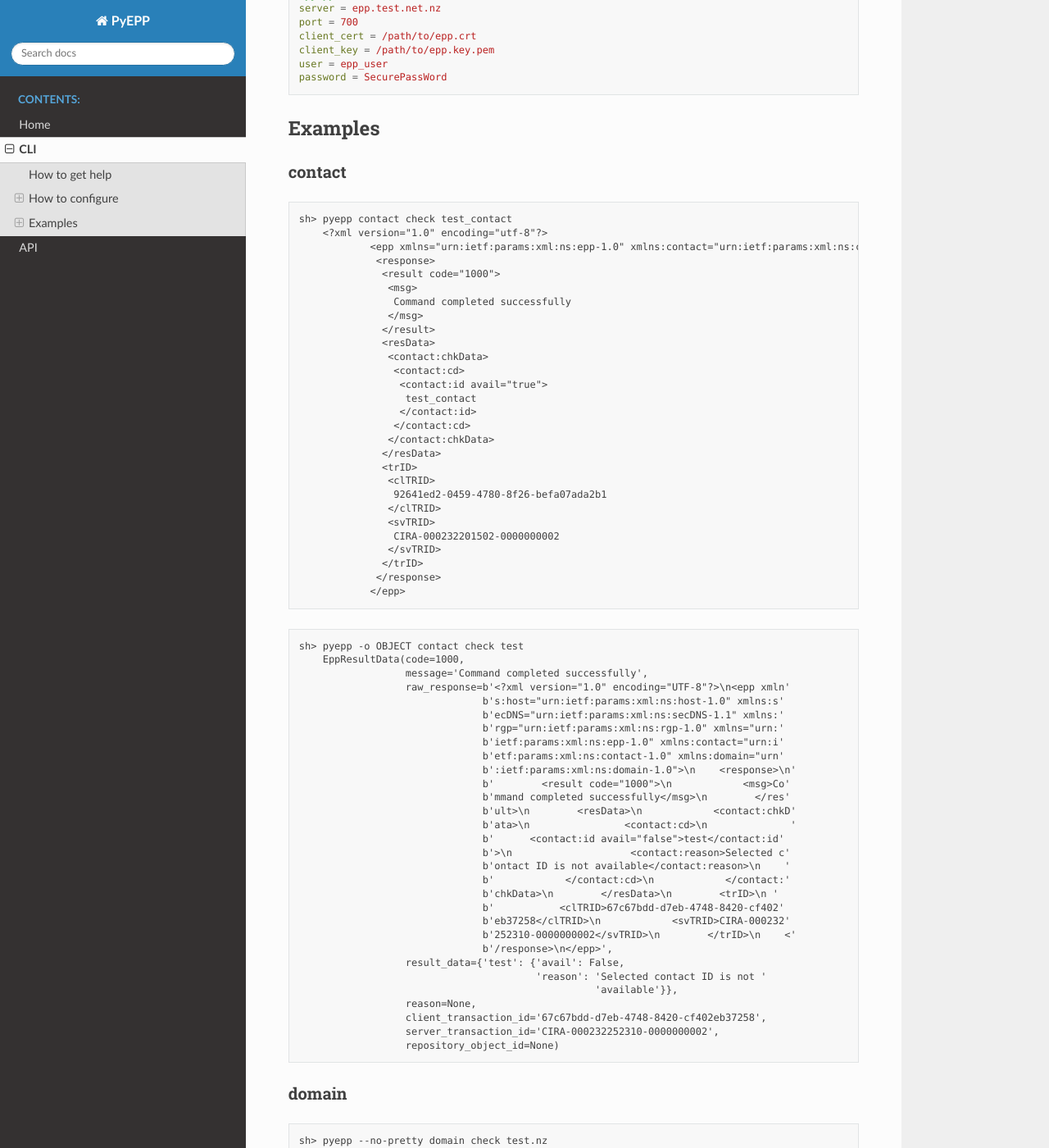
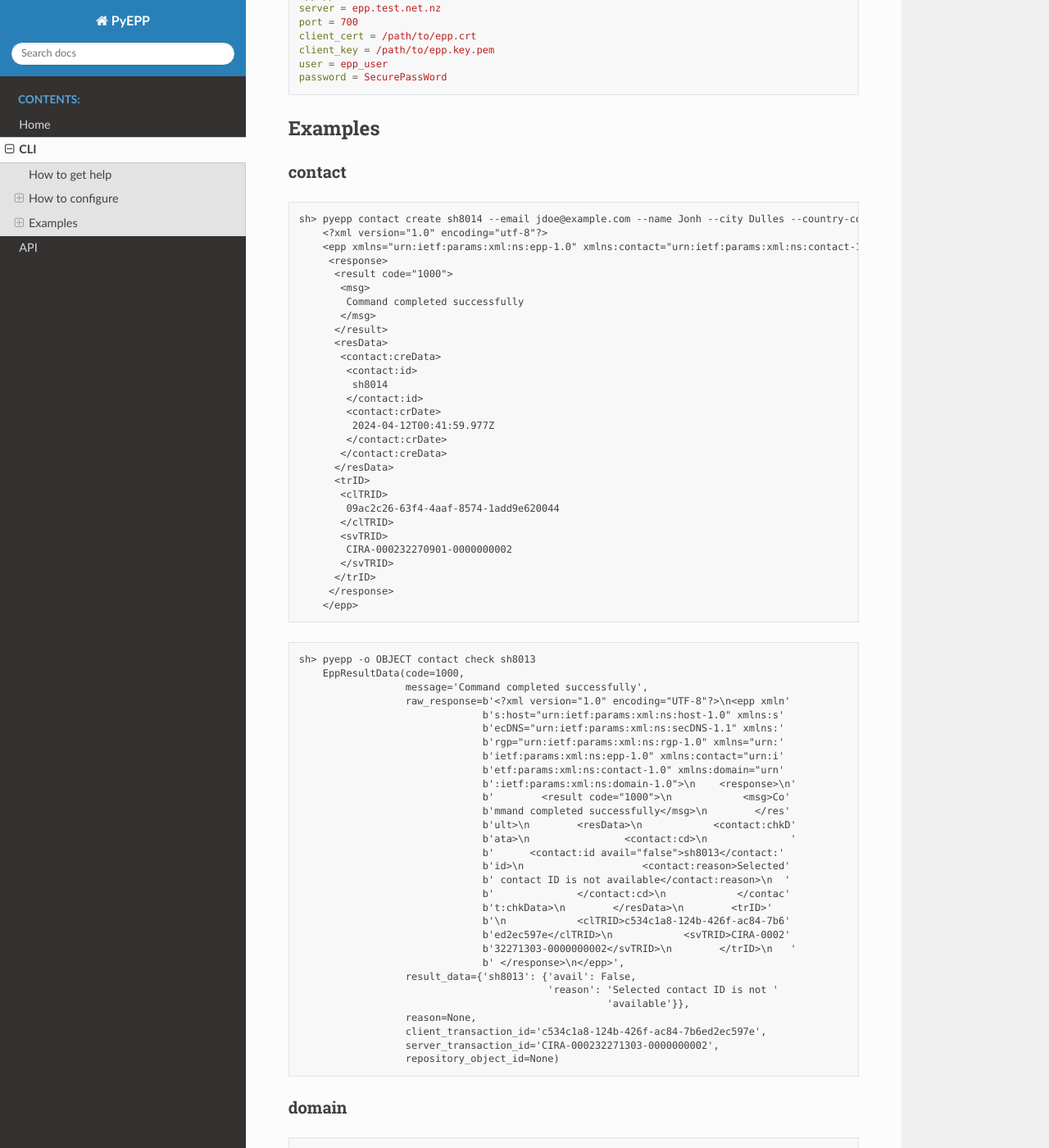
Before and after one commit to InternetNZ/pyepp, a Sphinx documentation site: the page built from docs/cli.rst, in a window 1280 px wide and 1400 px high, scrolled down 2405 px. Shown: the whole window at 82% size. Built offline with Sphinx 7.4.7 and the Read the Docs theme 2.0.0, drawn with Linux system fonts in a browser that asks for light colours.

Commit message:
added create command example

```diff
--- a/docs/cli.rst
+++ b/docs/cli.rst
@@ -137,38 +137,39 @@ contact
 
 .. code-block:: text
 
-    sh> pyepp contact check test_contact
+    sh> pyepp contact create sh8014 --email jdoe@example.com --name Jonh --city Dulles --country-code US
         <?xml version="1.0" encoding="utf-8"?>
-                <epp xmlns="urn:ietf:params:xml:ns:epp-1.0" xmlns:contact="urn:ietf:params:xml:ns:contact-1.0" xmlns:domain="urn:ietf:params:xml:ns:domain-1.0" xmlns:host="urn:ietf:params:xml:ns:host-1.0" xmlns:rgp="urn:ietf:params:xml:ns:rgp-1.0" xmlns:secDNS="urn:ietf:params:xml:ns:secDNS-1.1">
-                 <response>
-                  <result code="1000">
-                   <msg>
-                    Command completed successfully
-                   </msg>
-                  </result>
-                  <resData>
-                   <contact:chkData>
-                    <contact:cd>
-                     <contact:id avail="true">
-                      test_contact
-                     </contact:id>
-                    </contact:cd>
-                   </contact:chkData>
-                  </resData>
-                  <trID>
-                   <clTRID>
-                    92641ed2-0459-4780-8f26-befa07ada2b1
-                   </clTRID>
-                   <svTRID>
-                    CIRA-000232201502-0000000002
-                   </svTRID>
-                  </trID>
-                 </response>
-                </epp>
+        <epp xmlns="urn:ietf:params:xml:ns:epp-1.0" xmlns:contact="urn:ietf:params:xml:ns:contact-1.0" xmlns:domain="urn:ietf:params:xml:ns:domain-1.0" xmlns:host="urn:ietf:params:xml:ns:host-1.0" xmlns:rgp="urn:ietf:params:xml:ns:rgp-1.0" xmlns:secDNS="urn:ietf:params:xml:ns:secDNS-1.1">
+         <response>
+          <result code="1000">
+           <msg>
+            Command completed successfully
+           </msg>
+          </result>
+          <resData>
+           <contact:creData>
+            <contact:id>
+             sh8014
+            </contact:id>
+            <contact:crDate>
+             2024-04-12T00:41:59.977Z
+            </contact:crDate>
+           </contact:creData>
+          </resData>
+          <trID>
+           <clTRID>
+            09ac2c26-63f4-4aaf-8574-1add9e620044
+           </clTRID>
+           <svTRID>
+            CIRA-000232270901-0000000002
+           </svTRID>
+          </trID>
+         </response>
+        </epp>
 
 .. code-block:: text
 
-    sh> pyepp -o OBJECT contact check test
+    sh> pyepp -o OBJECT contact check sh8013
         EppResultData(code=1000,
                       message='Command completed successfully',
                       raw_response=b'<?xml version="1.0" encoding="UTF-8"?>\n<epp xmln'
@@ -182,21 +183,21 @@ contact
                                    b'mmand completed successfully</msg>\n        </res'
                                    b'ult>\n        <resData>\n            <contact:chkD'
                                    b'ata>\n                <contact:cd>\n              '
-                                   b'      <contact:id avail="false">test</contact:id'
-                                   b'>\n                    <contact:reason>Selected c'
-                                   b'ontact ID is not available</contact:reason>\n    '
-                                   b'            </contact:cd>\n            </contact:'
-                                   b'chkData>\n        </resData>\n        <trID>\n '
-                                   b'           <clTRID>67c67bdd-d7eb-4748-8420-cf402'
-                                   b'eb37258</clTRID>\n            <svTRID>CIRA-000232'
-                                   b'252310-0000000002</svTRID>\n        </trID>\n    <'
-                                   b'/response>\n</epp>',
-                      result_data={'test': {'avail': False,
-                                            'reason': 'Selected contact ID is not '
-                                                      'available'}},
+                                   b'      <contact:id avail="false">sh8013</contact:'
+                                   b'id>\n                    <contact:reason>Selected'
+                                   b' contact ID is not available</contact:reason>\n  '
+                                   b'              </contact:cd>\n            </contac'
+                                   b't:chkData>\n        </resData>\n        <trID>'
+                                   b'\n            <clTRID>c534c1a8-124b-426f-ac84-7b6'
+                                   b'ed2ec597e</clTRID>\n            <svTRID>CIRA-0002'
+                                   b'32271303-0000000002</svTRID>\n        </trID>\n   '
+                                   b' </response>\n</epp>',
+                      result_data={'sh8013': {'avail': False,
+                                              'reason': 'Selected contact ID is not '
+                                                        'available'}},
                       reason=None,
-                      client_transaction_id='67c67bdd-d7eb-4748-8420-cf402eb37258',
-                      server_transaction_id='CIRA-000232252310-0000000002',
+                      client_transaction_id='c534c1a8-124b-426f-ac84-7b6ed2ec597e',
+                      server_transaction_id='CIRA-000232271303-0000000002',
                       repository_object_id=None)
 
 domain
```
